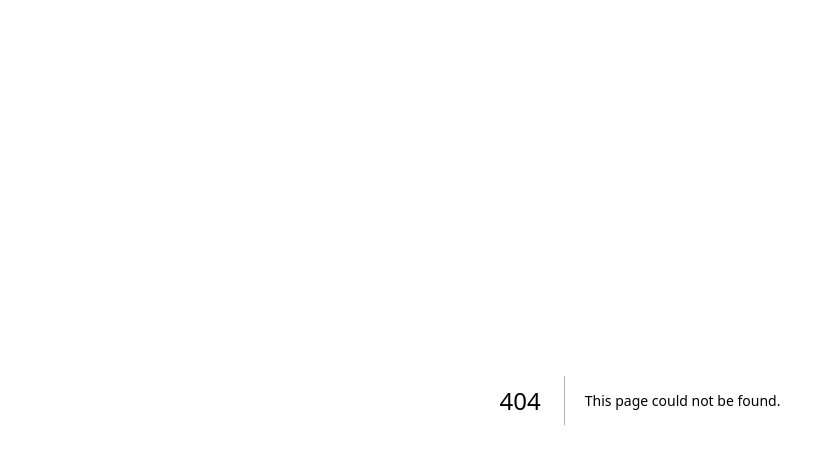
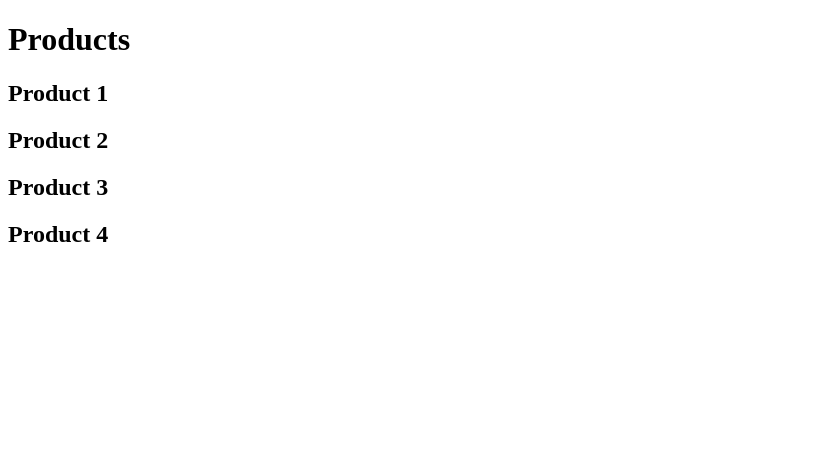
Before and after one commit to MonkeyDNaruto/LearningNextjs, a Next.js app: page /products in a window 1280 px wide. Before the commit this address had no page. Shown: the top 464 px of the page, without its empty margins (0-835 px from the left). Built offline with nearby package versions, Linux system fonts and the light colour scheme.

Commit message:
learned dynamic routing

```diff
--- /dev/null
+++ b/app/products/page.tsx
@@ -0,0 +1,11 @@
+export default function Products() {
+  return (
+    <>
+      <h1>Products</h1>
+      <h2>Product 1</h2>
+      <h2>Product 2</h2>
+      <h2>Product 3</h2>
+      <h2>Product 4</h2>
+    </>
+  );
+}
```
Also changed, not shown: app/products/[productId]/page.tsx (added, +8 -0 lines), app/blog/first/page.tsx (renamed from app/blog/first/page.jsx), app/blog/page.tsx (renamed from app/blog/page.jsx), app/blog/second/page.tsx (renamed from app/blog/second/page.jsx), app/profile/page.tsx (renamed from app/profile/page.jsx).
